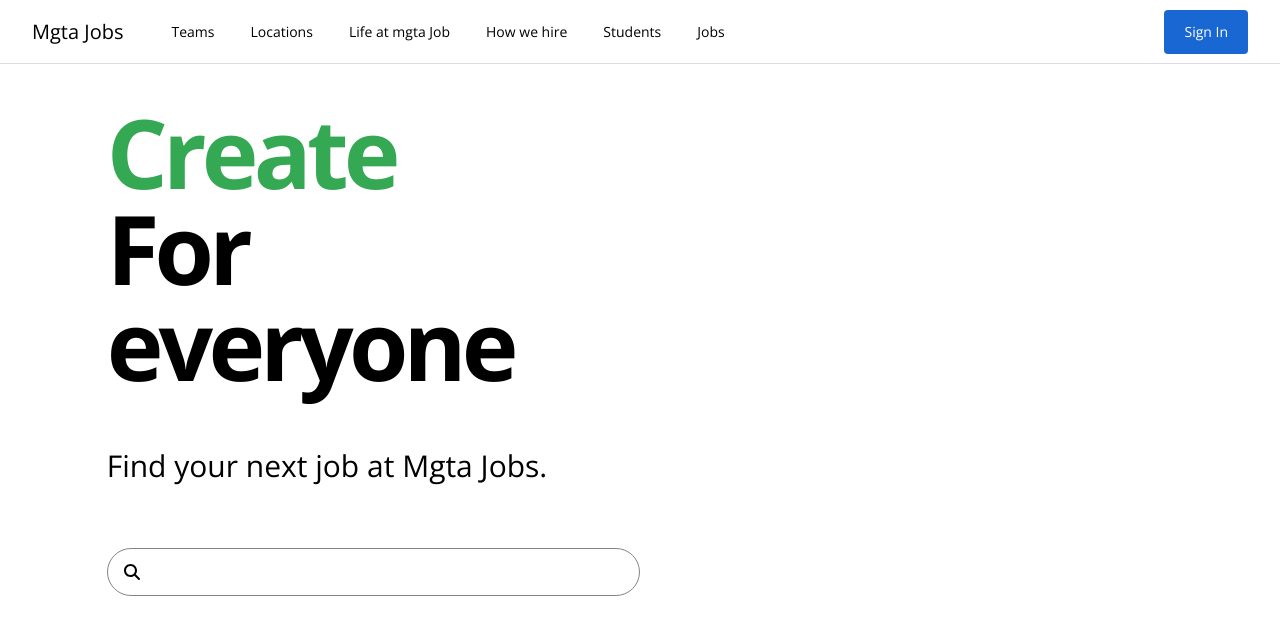
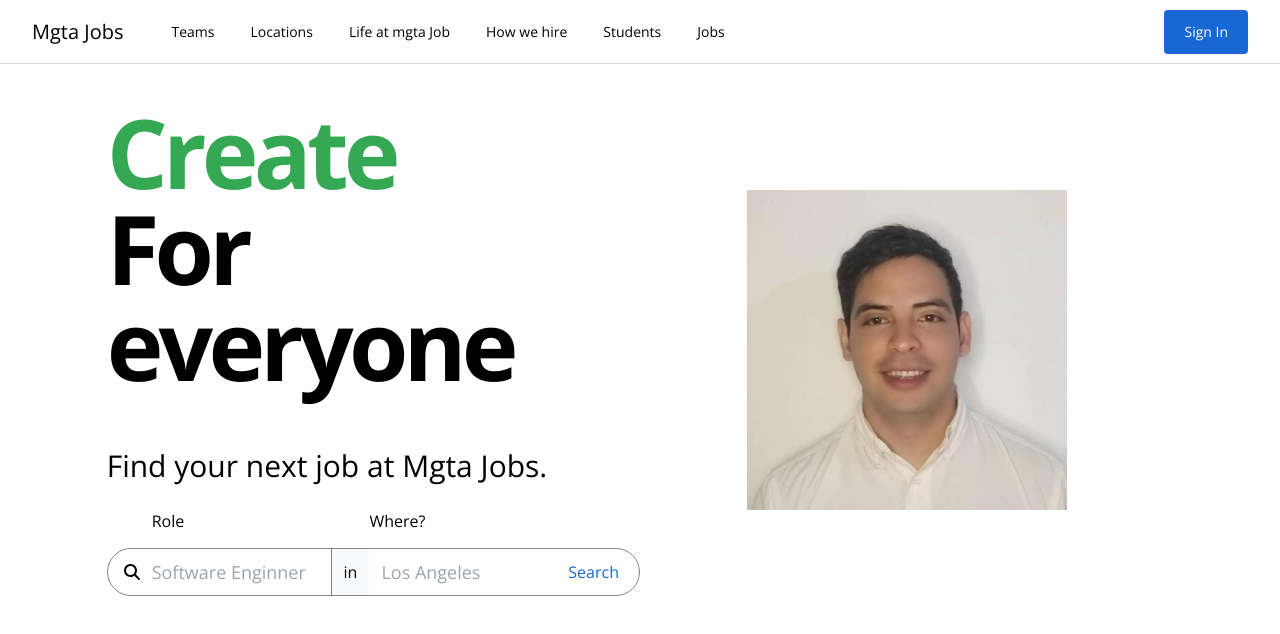
Before and after one commit to Ab4ch3/mgta-jobs, a Vue app: page / in a window 1280 px wide. Shown: the top 634 px of the page. Built offline with nearby package versions, Linux system fonts and the light colour scheme.

Commit message:
finish style job-search-form & Structure folders components

```diff
--- a/src/App.vue
+++ b/src/App.vue
@@ -5,8 +5,8 @@
   </div>
 </template>
 <script setup>
-import MainNav from '@/components/MainNav.vue';
-import Hero from '@/components/HeroDashboard.vue';
+import MainNav from '@/components/Navigation/MainNav.vue';
+import Hero from '@/components/JobSearch/HeroDashboard.vue';
 </script>
 
 <style scoped></style>
--- a/src/components/HeroDashboard.vue
+++ b/src/components/JobSearch/HeroDashboard.vue
@@ -7,7 +7,9 @@
           <HeadLine />
           <JobSearch />
         </div>
-        <div class="grid-start-2 col-span-5"></div>
+        <div class="grid-start-2 col-span-5 self-center justify-self-center">
+          <img class="w-80 h-80 object-contain" src="@/assets/img/profile.jpeg" alt="" srcset="" />
+        </div>
         <div class="grid-start-11 col-span-1"></div>
       </div>
     </section>
@@ -15,8 +17,8 @@
 </template>
 
 <script setup>
-import HeadLine from '@/components/HeadLine.vue';
-import JobSearch from '@/components/JobSearchForm.vue';
+import HeadLine from '@/components/JobSearch/HeadLine.vue';
+import JobSearch from '@/components/JobSearch/JobSearchForm.vue';
 </script>
 
 <style scoped></style>
--- /dev/null
+++ b/src/components/JobSearch/JobSearchForm.vue
@@ -0,0 +1,44 @@
+<template>
+  <form
+    class="flex items-center w-full h-12 mt-14 border border-solid border-brand-gray-3 rounded-3xl"
+  >
+    <FontAwesomeIcon :icon="['fas', 'search']" class="ml-4 mr-3" />
+
+    <div class="flex flex-nowrap flex-1 h-full text-base font-light">
+      <div class="relative flex items-center flex-1 h-full pr-3">
+        <label for="role" class="absolute left-0 -top-10">Role</label>
+        <input
+          v-model="role"
+          type="text"
+          placeholder="Software Enginner"
+          class="w-full text-lg font-normal focus:outline-none"
+        />
+      </div>
+
+      <span class="flex items-center h-full px-3 border-l border-brand-gray-3 bg-brand-gray-2"
+        >in</span
+      >
+
+      <div class="relative flex items-center flex-1 h-full pl-3">
+        <label for="role" class="absolute left-0 -top-10">Where?</label>
+        <input
+          v-model="location"
+          type="text"
+          placeholder="Los Angeles"
+          class="w-full text-lg font-normal focus:outline-none"
+        />
+      </div>
+    </div>
+    <ActionButton text="Search" type="secondary" class="rounded-r-3xl" />
+  </form>
+</template>
+
+<script setup>
+import ActionButton from '@/components/Shared/ActionButton.vue';
+import { ref } from 'vue';
+
+let role = ref('');
+let location = ref('');
+</script>
+
+<style scoped></style>
--- a/src/components/JobSearchForm.vue
+++ /dev/null
@@ -1,11 +0,0 @@
-<template>
-  <form
-    class="flex items-center w-full h-12 mt-14 border border-solid border-brand-gray-3 rounded-3xl"
-  >
-    <FontAwesomeIcon :icon="['fas', 'search']" class="ml-4 mr-3" />
-  </form>
-</template>
-
-<script setup></script>
-
-<style scoped></style>
--- a/src/components/MainNav.vue
+++ b/src/components/Navigation/MainNav.vue
@@ -22,9 +22,9 @@
 </template>
 
 <script setup>
-import ActionButton from '@/components/ActionButton.vue';
-import ProfileImage from '@/components/ProfileImage.vue';
-import Subnav from '@/components/SubNav.vue';
+import ActionButton from '@/components/Shared/ActionButton.vue';
+import ProfileImage from '@/components/Navigation/ProfileImage.vue';
+import Subnav from '@/components/Navigation/SubNav.vue';
 import { computed, ref } from 'vue';
 
 let companyName = 'Mgta Jobs';
--- a/src/components/ActionButton.vue
+++ b/src/components/Shared/ActionButton.vue
@@ -20,14 +20,14 @@ const props = defineProps({
 
 <style scoped>
 button {
-  @apply px-5 py-3 rounded font-medium;
+  @apply px-5 py-3 font-medium;
 }
 
 .primary {
   /* @apply es una directiva de tailwind que nos permite
     escribir codigo de tailwind en vez de css puro.
   */
-  @apply text-white bg-brand-blue-1 hover:shadow-blue;
+  @apply rounded text-white bg-brand-blue-1 hover:shadow-blue;
 }
 .secondary {
   @apply text-brand-blue-1 bg-transparent hover:bg-brand-blue-2 hover:text-white;
```
Also changed, not shown: src/components/JobSearch/HeadLine.vue (renamed from src/components/HeadLine.vue), src/components/Navigation/ProfileImage.vue (renamed from src/components/ProfileImage.vue), src/components/Navigation/SubNav.vue (renamed from src/components/SubNav.vue).
